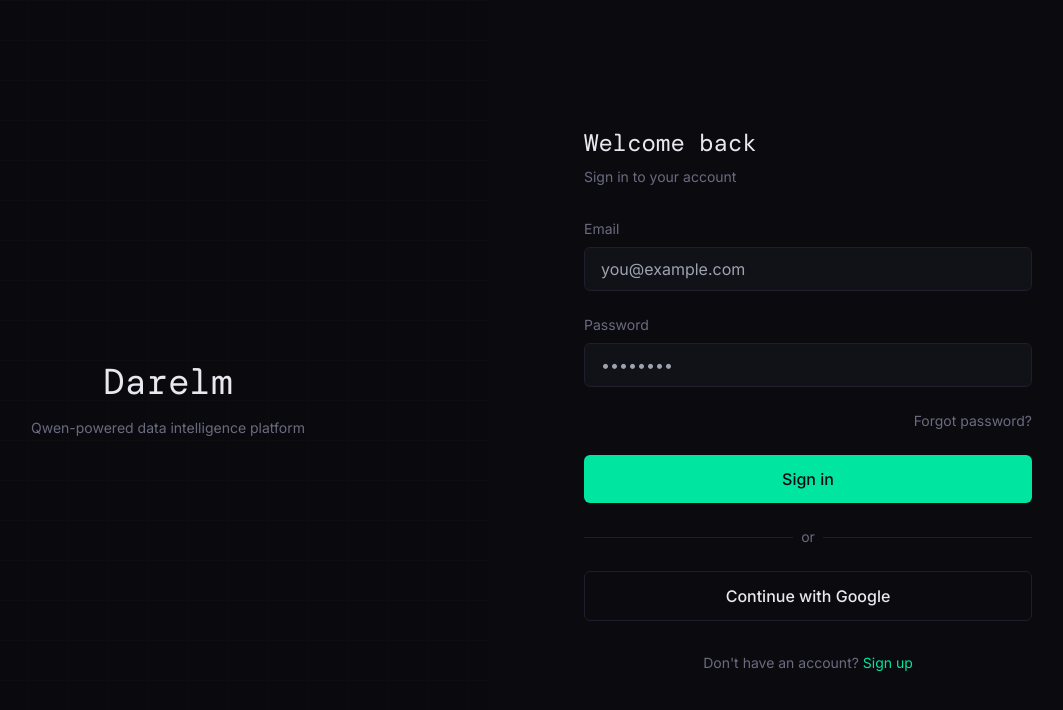
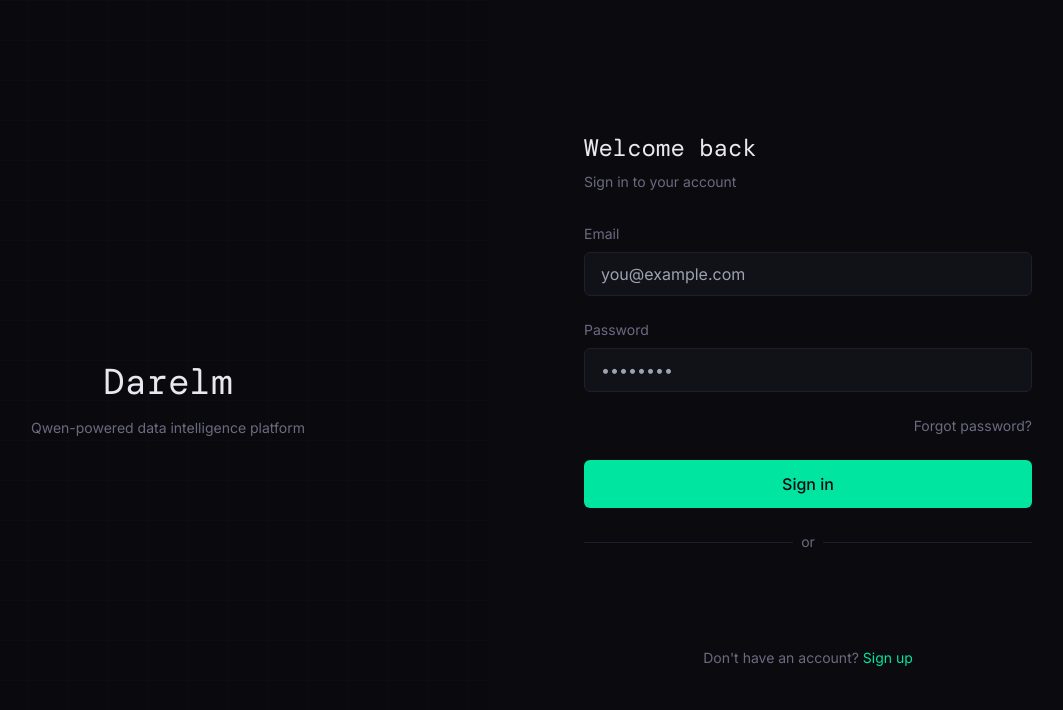
Before and after one commit to Danchi-1/Darelm, a React (Vite) app in the folder frontend/: page /login in a window 1280 px wide. Shown: the top 710 px of the page, without its empty margins (152-1215 px from the left). Built offline with nearby package versions, Linux system fonts and the light colour scheme; no server answers; a web font is replaced by a local one.

Commit message:
fix(frontend): resolve Google OAuth login and registration flows

```diff
--- a/frontend/src/pages/Login.jsx
+++ b/frontend/src/pages/Login.jsx
@@ -1,6 +1,7 @@
 import { useState } from 'react';
 import { Link, useNavigate } from 'react-router-dom';
-import { useGoogleLogin } from '@react-oauth/google';
+import { GoogleLogin } from '@react-oauth/google';
+import { jwtDecode } from 'jwt-decode';
 import Button from '../components/ui/Button';
 import { api } from '../lib/api';
 import { useAuthStore } from '../store/authStore';
@@ -8,34 +9,50 @@ import { useAuthStore } from '../store/authStore';
 export default function Login() {
   const [email, setEmail] = useState('');
   const [password, setPassword] = useState('');
+  const [error, setError] = useState(null);
   const navigate = useNavigate();
   const login = useAuthStore((state) => state.login);
 
   const handleSubmit = async (e) => {
     e.preventDefault();
+    setError(null);
     try {
       const response = await api.login({ email, password });
-      login(response.user, response.token);
+      const token = response.access_token;
+      localStorage.setItem('token', token);
+      const user = await api.getCurrentUser();
+      login(user, token);
       navigate('/dashboard');
     } catch (error) {
-      console.error('Login failed:', error);
+      setError(error.message);
     }
   };
 
-  const googleLogin = useGoogleLogin({
-    onSuccess: async (tokenResponse) => {
-      try {
-        const response = await api.googleAuth(tokenResponse.credential);
-        login(response.user, response.token);
-        navigate('/dashboard');
-      } catch (error) {
-        console.error('Google login failed:', error);
-      }
-    },
-    onError: () => {
-      console.error('Google login failed');
-    },
-  });
+  const handleGoogleSuccess = async (credentialResponse) => {
+    setError(null);
+    try {
+      const response = await api.googleAuth(credentialResponse.credential);
+      const token = response.access_token;
+      localStorage.setItem('token', token);
+
+      // Decode Google credential to get user info
+      const decoded = jwtDecode(credentialResponse.credential);
+      const user = {
+        email: decoded.email,
+        name: decoded.name,
+        picture: decoded.picture,
+      };
+
+      login(user, token);
+      navigate('/dashboard');
+    } catch (error) {
+      setError(error.message);
+    }
+  };
+
+  const handleGoogleError = () => {
+    setError('Google login failed');
+  };
 
   return (
     <div className="min-h-screen flex">
@@ -43,7 +60,9 @@ export default function Login() {
       <div className="hidden md:flex w-1/2 coordinate-grid relative">
         <div className="absolute inset-0 bg-void/90 flex items-center justify-center">
           <div className="text-center">
-            <h1 className="font-mono text-4xl text-ink mb-4">Darelm</h1>
+            <Link to="/" className="font-mono text-4xl text-ink mb-4 block hover:text-signal transition-colors cursor-pointer">
+              Darelm
+            </Link>
             <p className="text-muted text-sm">
               Qwen-powered data intelligence platform
             </p>
@@ -56,6 +75,12 @@ export default function Login() {
         <div className="w-full max-w-md">
           <h1 className="font-mono text-2xl text-ink mb-2">Welcome back</h1>
           <p className="text-muted text-sm mb-8">Sign in to your account</p>
+
+          {error && (
+            <div className="bg-error/10 border border-error/30 rounded-card p-4 mb-6">
+              <p className="text-error text-sm">{error}</p>
+            </div>
+          )}
 
           <form onSubmit={handleSubmit} className="space-y-6">
             <div>
@@ -102,14 +127,16 @@ export default function Login() {
             </div>
           </div>
 
-          <Button
-            variant="ghost"
-            size="md"
-            className="w-full"
-            onClick={() => googleLogin()}
-          >
-            Continue with Google
-          </Button>
+          <div className="flex justify-center">
+            <GoogleLogin
+              onSuccess={handleGoogleSuccess}
+              onError={handleGoogleError}
+              theme="outline"
+              size="large"
+              text="signin_with"
+              width="100%"
+            />
+          </div>
 
           <p className="text-center text-sm text-muted mt-8">
             Don't have an account?{' '}
--- a/frontend/src/pages/Register.jsx
+++ b/frontend/src/pages/Register.jsx
@@ -1,6 +1,7 @@
 import { useState } from 'react';
 import { Link, useNavigate } from 'react-router-dom';
-import { useGoogleLogin } from '@react-oauth/google';
+import { GoogleLogin } from '@react-oauth/google';
+import { jwtDecode } from 'jwt-decode';
 import Button from '../components/ui/Button';
 import Toast from '../components/ui/Toast';
 import { api } from '../lib/api';
@@ -35,25 +36,34 @@ export default function Register() {
       showToastNotification('Please check your email to verify your account', 'info');
       // Don't auto-login, wait for email verification
     } catch (error) {
-      console.error('Registration failed:', error);
-      showToastNotification('Registration failed', 'error');
+      showToastNotification(error.message || 'Registration failed', 'error');
     }
   };
 
-  const googleLogin = useGoogleLogin({
-    onSuccess: async (tokenResponse) => {
-      try {
-        const response = await api.googleAuth(tokenResponse.credential);
-        login(response.user, response.token);
-        navigate('/dashboard');
-      } catch (error) {
-        console.error('Google login failed:', error);
-      }
-    },
-    onError: () => {
-      console.error('Google login failed');
-    },
-  });
+  const handleGoogleSuccess = async (credentialResponse) => {
+    try {
+      const response = await api.googleAuth(credentialResponse.credential);
+      const token = response.access_token;
+      localStorage.setItem('token', token);
+
+      // Decode Google credential to get user info
+      const decoded = jwtDecode(credentialResponse.credential);
+      const user = {
+        email: decoded.email,
+        name: decoded.name,
+        picture: decoded.picture,
+      };
+
+      login(user, token);
+      navigate('/dashboard');
+    } catch (error) {
+      showToastNotification(error.message || 'Google login failed', 'error');
+    }
+  };
+
+  const handleGoogleError = () => {
+    showToastNotification('Google login failed', 'error');
+  };
 
   return (
     <div className="min-h-screen flex">
@@ -65,7 +75,9 @@ export default function Register() {
       <div className="hidden md:flex w-1/2 coordinate-grid relative">
         <div className="absolute inset-0 bg-void/90 flex items-center justify-center">
           <div className="text-center">
-            <h1 className="font-mono text-4xl text-ink mb-4">Darelm</h1>
+            <Link to="/" className="font-mono text-4xl text-ink mb-4 block hover:text-signal transition-colors cursor-pointer">
+              Darelm
+            </Link>
             <p className="text-muted text-sm">
               Qwen-powered data intelligence platform
             </p>
@@ -142,14 +154,16 @@ export default function Register() {
             </div>
           </div>
 
-          <Button
-            variant="ghost"
-            size="md"
-            className="w-full"
-            onClick={() => googleLogin()}
-          >
-            Continue with Google
-          </Button>
+          <div className="flex justify-center">
+            <GoogleLogin
+              onSuccess={handleGoogleSuccess}
+              onError={handleGoogleError}
+              theme="outline"
+              size="large"
+              text="signup_with"
+              width="100%"
+            />
+          </div>
 
           <p className="text-center text-sm text-muted mt-8">
             Already have an account?{' '}
```
